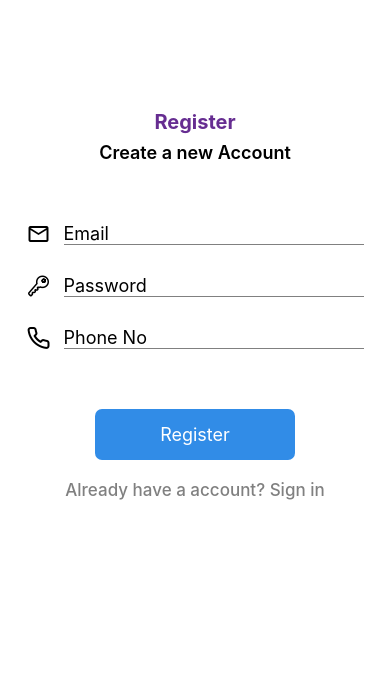
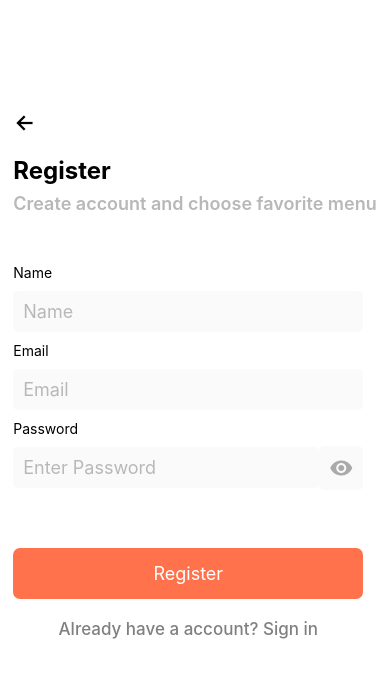
Before and after one commit to CoorayNTL/TasteScape-mobile_app, a React Native app: screen /Register in a window 390 px wide. Shown: the top 678 px of the page. Built offline with nearby package versions, Linux system fonts and the light colour scheme; no server answers.

Commit message:
Completed UI of register and login

```diff
--- a/screens/LoginScreen.js
+++ b/screens/LoginScreen.js
@@ -19,7 +19,10 @@ const LoginScreen = () => {
   const [loading,setLoading] = useState(false);
   const [password, setPassword] = useState("");
   const navigation = useNavigation();
-
+  const [showPassword, setShowPassword] = useState(false);
+  const toggleShowPassword = () => {
+    setShowPassword(!showPassword);
+};
   useEffect(() => {
     setLoading(true);
     const unsubscribe = auth.onAuthStateChanged((authUser) => {
@@ -61,66 +64,87 @@ const LoginScreen = () => {
         <View
           style={{
             justifyContent: "center",
-            alignItems: "center",
+            alignItems: "left",
             marginTop: 100,
           }}
         >
-          <Text style={{ fontSize: 20, color: "#662d91", fontWeight: "bold" }}>
-            Sign In
+<Pressable
+            onPress={() => navigation.goBack()}
+            style={{ marginBottom: 20 }}
+          >
+          <Ionicons name="arrow-back" size={24} color="black" />
+          </Pressable>
+
+          <Text style={{ fontSize: 24, color: "black", fontWeight: "bold" }}>
+          Welcome Back 👋
           </Text>
 
-          <Text style={{ fontSize: 18, marginTop: 8, fontWeight: "600" }}>
-            Sign In to your account
+          <Text style={{ fontSize: 18, marginTop: 8, fontWeight: "600", color: '#A6A6A6'}}>
+          Sign to your account
           </Text>
         </View>
+        <View
+          style={{
+            marginTop: 50,
+            width: 350,
+            alignItems: "center",
+            justifyContent: "center",
+          }}
+        >
 
-        <View style={{ marginTop: 50 }}>
-          <View style={{ flexDirection: "row", alignItems: "center" }}>
-            <MaterialCommunityIcons
-              name="email-outline"
-              size={24}
-              color="black"
-            />
+          <Text style={{ alignContent: "left", width: 350,fontSize: 14 }}>Email</Text>
           <TextInput
-              placeholder="Email"
             value={email}
             onChangeText={(text) => setEmail(text)}
-              placeholderTextColor="black"
+            placeholder="Email"
+            placeholderTextColor="#B8B8B8"
             style={{
-                fontSize: email ? 18 : 18,
-                borderBottomWidth: 1,
-                borderBottomColor: "gray",
-                marginLeft: 13,
-                width: 300,
+              fontSize: password ? 18 : 18,
+              borderColor: "none",
+              backgroundColor: "#FAFAFA",
+              padding: 10,
+              width: "100%",
+              color: "#B8B8B8",
+              borderRadius: 5,
               marginVertical: 10,
             }}
           />
-          </View>
 
-          <View style={{ flexDirection: "row", alignItems: "center" }}>
-            <Ionicons name="key-outline" size={24} color="black" />
-            <TextInput
+          <Text style={{ alignContent: "left", width: 350 ,fontSize: 14}}>Password</Text>
+          <View style={{flexDirection: 'row',
+        alignItems: 'center', }}><TextInput
+            // Set secureTextEntry prop to hide
+                    //password when showPassword is false
+                    secureTextEntry={!showPassword}
                     value={password}
-              onChangeText={(text) => setPassword(text)}
-              secureTextEntry={true}
-              placeholder="Password"
-              placeholderTextColor="black"
+                    onChangeText={setPassword}
+                    placeholder="Enter Password"
+                    placeholderTextColor="#B8B8B8"
             style={{
               fontSize: password ? 18 : 18,
-                borderBottomWidth: 1,
-                borderBottomColor: "gray",
-                marginLeft: 13,
-                width: 300,
-                marginVertical: 20,
+              borderColor: "none",
+              backgroundColor: "#FAFAFA",
+              padding: 10,
+              width: "90%",
+              color: "#B8B8B8",
+              borderRadius: 5,
+              marginVertical: 10,
             }}
+          />
+          <MaterialCommunityIcons
+                    name={showPassword ? 'eye-off' : 'eye'}
+                    size={24}
+                    color="#aaa"
+                    style={{ postion: 'absolute', backgroundColor:'#FAFAFA',padding: 10, borderRadius: 5}}
+                    onPress={toggleShowPassword}
                 />
                 </View>
 
           <Pressable
             onPress={login}
             style={{
-              width: 200,
-              backgroundColor: "#318CE7",
+              width: "100%",
+              backgroundColor: "#FF724C",
               padding: 15,
               borderRadius: 7,
               marginTop: 50,
@@ -133,7 +157,10 @@ const LoginScreen = () => {
             </Text>
           </Pressable>
 
-          <Pressable onPress={() => navigation.navigate("Register")} style={{ marginTop: 20 }}>
+          <Pressable
+            onPress={() => navigation.navigate("Register")}
+            style={{ marginTop: 20 }}
+          >
             <Text
               style={{
                 textAlign: "center",
@@ -142,7 +169,7 @@ const LoginScreen = () => {
                 fontWeight: "500",
               }}
             >
-              Don't have a account? Sign Up
+              Don’t have an account?  Sign Up
             </Text>
           </Pressable>
         </View>
--- a/screens/RegisterScreen.js
+++ b/screens/RegisterScreen.js
@@ -6,23 +6,26 @@ import {
   TextInput,
   SafeAreaView,
   KeyboardAvoidingView,
-  Alert
+  Alert,
 } from "react-native";
-import { Feather } from '@expo/vector-icons';
+import React, { useState } from "react";
 import { Ionicons } from "@expo/vector-icons";
-import React, { useState } from "react";
 import { MaterialCommunityIcons } from "@expo/vector-icons";
 import { useNavigation } from "@react-navigation/native";
 import { createUserWithEmailAndPassword } from "firebase/auth";
 import { auth, db } from "../firebase";
 import { doc, setDoc } from "firebase/firestore";
 const RegisterScreen = () => {
-    const [email,setEmail] = useState("");
-    const [password,setPassword] = useState("");
-    const [phone,setPhone] = useState("");
+  const [email, setEmail] = useState("");
+  const [password, setPassword] = useState("");
+  const [name, setName] = useState("");
+  const [showPassword, setShowPassword] = useState(false);
+  const toggleShowPassword = () => {
+    setShowPassword(!showPassword);
+};
   const navigation = useNavigation();
   const register = () => {
-      if(email === "" || password === "" || phone === ""){
+    if (email === "" || password === "" || name === "") {
       Alert.alert(
         "Invalid Details",
         "Please fill all the details",
@@ -30,24 +33,27 @@ const RegisterScreen = () => {
           {
             text: "Cancel",
             onPress: () => console.log("Cancel Pressed"),
-              style: "cancel"
+            style: "cancel",
           },
-            { text: "OK", onPress: () => console.log("OK Pressed") }
+          { text: "OK", onPress: () => console.log("OK Pressed") },
         ],
         { cancelable: false }
       );
     }
-      createUserWithEmailAndPassword(auth,email,password).then((userCredential) => { //coming from firebase auth
-        console.log("user credential",userCredential);
+    createUserWithEmailAndPassword(auth, email, password).then(
+      (userCredential) => {
+        //coming from firebase auth
+        console.log("user credential", userCredential);
         const user = userCredential._tokenResponse.email;
         const myUserUid = auth.currentUser.uid;
 
-        setDoc(doc(db,"users",`${myUserUid}`),{
-          email:user,
-          phone:phone
-        })
-      })
+        setDoc(doc(db, "users", `${myUserUid}`), {
+          email: user,
+          name: name,
+        });
       }
+    );
+  };
   return (
     <SafeAreaView
       style={{
@@ -61,84 +67,111 @@ const RegisterScreen = () => {
         <View
           style={{
             justifyContent: "center",
-            alignItems: "center",
+            alignItems: "left",
             marginTop: 100,
           }}
         >
-          <Text style={{ fontSize: 20, color: "#662d91", fontWeight: "bold" }}>
+          <Pressable
+            onPress={() => navigation.goBack()}
+            style={{ marginBottom: 20 }}
+          >
+          <Ionicons name="arrow-back" size={24} color="black" />
+          </Pressable>
+          <Text style={{ fontSize: 24, color: "black", fontWeight: "bold" }}>
             Register
           </Text>
 
-          <Text style={{ fontSize: 18, marginTop: 8, fontWeight: "600" }}>
-            Create a new Account
+          <Text
+            style={{
+              fontSize: 18,
+              marginTop: 8,
+              fontWeight: "600",
+              color: "#B8B8B8",
+            }}
+          >
+            Create account and choose favorite menu
           </Text>
         </View>
 
-        <View style={{ marginTop: 50 }}>
-          <View style={{ flexDirection: "row", alignItems: "center" }}>
-            <MaterialCommunityIcons
-              name="email-outline"
-              size={24}
-              color="black"
-            />
+        <View
+          style={{
+            marginTop: 50,
+            width: 350,
+            alignItems: "center",
+            justifyContent: "center",
+          }}
+        >
+          <Text style={{ alignContent: "left", width: 350,fontSize: 14 }}>Name</Text>
           <TextInput
-              placeholder="Email"
-              value={email}
-              onChangeText={(text) => setEmail(text)}
-              placeholderTextColor="black"
+            value={name}
+            onChangeText={(text) => setName(text)}
+            placeholder="Name"
+            placeholderTextColor="#B8B8B8"
             style={{
-                fontSize: email ? 18 : 18,
-                borderBottomWidth: 1,
-                borderBottomColor: "gray",
-                marginLeft: 13,
-                width: 300,
+              fontSize: password ? 18 : 18,
+              borderColor: "none",
+              backgroundColor: "#FAFAFA",
+              padding: 10,
+              width: "100%",
+              color: "#B8B8B8",
+              borderRadius: 5,
               marginVertical: 10,
             }}
           />
-          </View>
 
-          <View style={{ flexDirection: "row", alignItems: "center" }}>
-            <Ionicons name="key-outline" size={24} color="black" />
+          <Text style={{ alignContent: "left", width: 350,fontSize: 14 }}>Email</Text>
           <TextInput
-              value={password}
-              onChangeText={(text) => setPassword(text)}
-              secureTextEntry={true}
-              placeholder="Password"
-              placeholderTextColor="black"
+            value={email}
+            onChangeText={(text) => setEmail(text)}
+            placeholder="Email"
+            placeholderTextColor="#B8B8B8"
             style={{
               fontSize: password ? 18 : 18,
-                borderBottomWidth: 1,
-                borderBottomColor: "gray",
-                marginLeft: 13,
-                width: 300,
-                marginVertical: 20,
+              borderColor: "none",
+              backgroundColor: "#FAFAFA",
+              padding: 10,
+              width: "100%",
+              color: "#B8B8B8",
+              borderRadius: 5,
+              marginVertical: 10,
             }}
           />
-          </View>
 
-          <View style={{ flexDirection: "row", alignItems: "center" }}>
-          <Feather name="phone" size={24} color="black" />
-            <TextInput
-              value={phone}
-              onChangeText={(text) => setPhone(text)}
-              placeholder="Phone No"
-              placeholderTextColor="black"
+          <Text style={{ alignContent: "left", width: 350 ,fontSize: 14}}>Password</Text>
+          <View style={{flexDirection: 'row',
+        alignItems: 'center', }}><TextInput
+            // Set secureTextEntry prop to hide
+                    //password when showPassword is false
+                    secureTextEntry={!showPassword}
+                    value={password}
+                    onChangeText={setPassword}
+                    placeholder="Enter Password"
+                    placeholderTextColor="#B8B8B8"
             style={{
               fontSize: password ? 18 : 18,
-                borderBottomWidth: 1,
-                borderBottomColor: "gray",
-                marginLeft: 13,
-                width: 300,
+              borderColor: "none",
+              backgroundColor: "#FAFAFA",
+              padding: 10,
+              width: "90%",
+              color: "#B8B8B8",
+              borderRadius: 5,
               marginVertical: 10,
             }}
+          />
+          <MaterialCommunityIcons
+                    name={showPassword ? 'eye-off' : 'eye'}
+                    size={24}
+                    color="#aaa"
+                    style={{ postion: 'absolute', backgroundColor:'#FAFAFA',padding: 10, borderRadius: 5}}
+                    onPress={toggleShowPassword}
                 />
                 </View>
 
           <Pressable
             onPress={register}
             style={{
-              width: 200,
-              backgroundColor: "#318CE7",
+              width: "100%",
+              backgroundColor: "#FF724C",
               padding: 15,
               borderRadius: 7,
               marginTop: 50,
@@ -151,7 +184,10 @@ const RegisterScreen = () => {
             </Text>
           </Pressable>
 
-          <Pressable onPress={() => navigation.goBack()} style={{ marginTop: 20 }}>
+          <Pressable
+            onPress={() => navigation.goBack()}
+            style={{ marginTop: 20 }}
+          >
             <Text
               style={{
                 textAlign: "center",
```
Also changed, not shown: 1 other file (tests, documents, lock files or other folders). Lines whose indentation alone changed are shown as unchanged.
